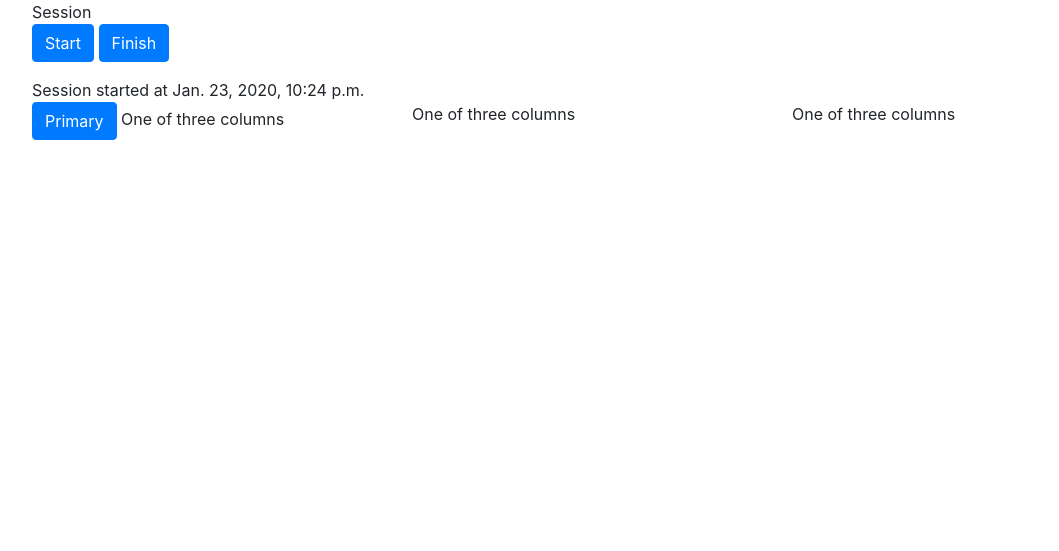
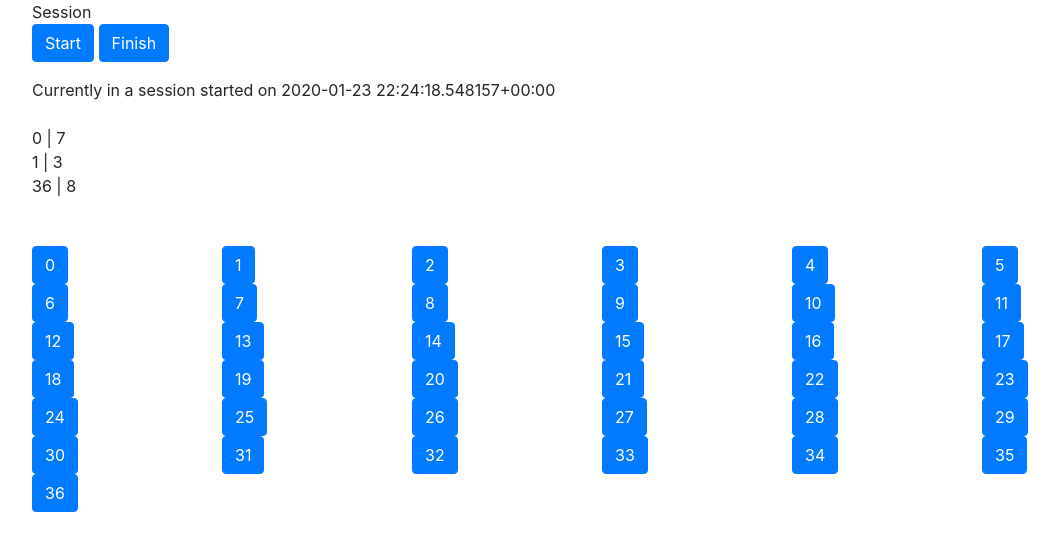
Before and after one commit to william-ma/roulettecounter, a Django app: page / in a window 1280 px wide. Shown: the top 551 px of the page, without its empty margins (53-1112 px from the left). Run offline with Django 3.2, Linux system fonts and the light colour scheme; data comes from the database, SQL or seed files in the repository; both versions use the stored data as it was after the commit; some libraries are stand-ins or nearby versions.

Commit message:
Implemented counting functionality

```diff
--- a/roulettecounter/templates/roulettecounter/home.html
+++ b/roulettecounter/templates/roulettecounter/home.html
@@ -14,24 +14,149 @@
       <button type="submit" class="btn btn-primary" name="start_session" value="1">Start</button>
       <button type="submit" class="btn btn-primary" name="finish_session" value="1">Finish</button>
     </form>
-  {% if currentSession %}
-  Session started at {{ currentSession.dateStart }}
-  {% else %}
-  awoiefjwifoj
-  {% endif %}
+
+    {{ sessionMessage }}
 
     <br>
+    <br>
+
+    {% for number in numbers %}
+    {% if number.count != 0 %}
+      {{ number.number }} | {{ number.count }}
+    <br>
+    {% endif %}
+    {% endfor %}
+
+    <br>
+    <br>
+
+    <form method="POST" action="">
+      {% csrf_token %}
       <div class="row">
-    <div class="col-sm">
-      <button type="button" class="btn btn-square btn-primary">Primary</button>
-      One of three columns
+        <div class="col">
+          <button type="submit" class="btn btn-primary" name="number" value="0">0</button>
         </div>
-    <div class="col-sm">
-      One of three columns
+        <div class="col">
+          <button type="submit" class="btn btn-primary" name="number" value="1">1</button>
         </div>
-    <div class="col-sm">
-      One of three columns
+        <div class="col">
+          <button type="submit" class="btn btn-primary" name="number" value="2">2</button>
+        </div>
+        <div class="col">
+          <button type="submit" class="btn btn-primary" name="number" value="3">3</button>
+        </div>
+        <div class="col">
+          <button type="submit" class="btn btn-primary" name="number" value="4">4</button>
+        </div>
+        <div class="col">
+          <button type="submit" class="btn btn-primary" name="number" value="5">5</button>
         </div>
       </div>
+      <div class="row">
+        <div class="col">
+          <button type="submit" class="btn btn-primary" name="number" value="6">6</button>
+        </div>
+        <div class="col">
+          <button type="submit" class="btn btn-primary" name="number" value="7">7</button>
+        </div>
+        <div class="col">
+          <button type="submit" class="btn btn-primary" name="number" value="8">8</button>
+        </div>
+        <div class="col">
+          <button type="submit" class="btn btn-primary" name="number" value="9">9</button>
+        </div>
+        <div class="col">
+          <button type="submit" class="btn btn-primary" name="number" value="10">10</button>
+        </div>
+        <div class="col">
+          <button type="submit" class="btn btn-primary" name="number" value="11">11</button>
+        </div>
+      </div>
+      <div class="row">
+        <div class="col">
+          <button type="submit" class="btn btn-primary" name="number" value="12">12</button>
+        </div>
+        <div class="col">
+          <button type="submit" class="btn btn-primary" name="number" value="13">13</button>
+        </div>
+        <div class="col">
+          <button type="submit" class="btn btn-primary" name="number" value="14">14</button>
+        </div>
+        <div class="col">
+          <button type="submit" class="btn btn-primary" name="number" value="15">15</button>
+        </div>
+        <div class="col">
+          <button type="submit" class="btn btn-primary" name="number" value="16">16</button>
+        </div>
+        <div class="col">
+          <button type="submit" class="btn btn-primary" name="number" value="17">17</button>
+        </div>
+      </div>
+      <div class="row">
+        <div class="col">
+          <button type="submit" class="btn btn-primary" name="number" value="18">18</button>
+        </div>
+        <div class="col">
+          <button type="submit" class="btn btn-primary" name="number" value="19">19</button>
+        </div>
+        <div class="col">
+          <button type="submit" class="btn btn-primary" name="number" value="20">20</button>
+        </div>
+        <div class="col">
+          <button type="submit" class="btn btn-primary" name="number" value="21">21</button>
+        </div>
+        <div class="col">
+          <button type="submit" class="btn btn-primary" name="number" value="22">22</button>
+        </div>
+        <div class="col">
+          <button type="submit" class="btn btn-primary" name="number" value="23">23</button>
+        </div>
+      </div>
+      <div class="row">
+        <div class="col">
+          <button type="submit" class="btn btn-primary" name="number" value="24">24</button>
+        </div>
+        <div class="col">
+          <button type="submit" class="btn btn-primary" name="number" value="25">25</button>
+        </div>
+        <div class="col">
+          <button type="submit" class="btn btn-primary" name="number" value="26">26</button>
+        </div>
+        <div class="col">
+          <button type="submit" class="btn btn-primary" name="number" value="27">27</button>
+        </div>
+        <div class="col">
+          <button type="submit" class="btn btn-primary" name="number" value="28">28</button>
+        </div>
+        <div class="col">
+          <button type="submit" class="btn btn-primary" name="number" value="29">29</button>
+        </div>
+      </div>
+      <div class="row">
+        <div class="col">
+          <button type="submit" class="btn btn-primary" name="number" value="30">30</button>
+        </div>
+        <div class="col">
+          <button type="submit" class="btn btn-primary" name="number" value="31">31</button>
+        </div>
+        <div class="col">
+          <button type="submit" class="btn btn-primary" name="number" value="32">32</button>
+        </div>
+        <div class="col">
+          <button type="submit" class="btn btn-primary" name="number" value="33">33</button>
+        </div>
+        <div class="col">
+          <button type="submit" class="btn btn-primary" name="number" value="34">34</button>
+        </div>
+        <div class="col">
+          <button type="submit" class="btn btn-primary" name="number" value="35">35</button>
+        </div>
+      </div>
+      <div class="row">
+        <div class="col">
+          <button type="submit" class="btn btn-primary" name="number" value="36">36</button>
+        </div>
+      </div>
+    </form>
   </div>
 </body>
--- a/roulettecounter/views.py
+++ b/roulettecounter/views.py
@@ -5,31 +5,36 @@ import datetime
 # Create your views here.
 def homepage(request):
     context = {}
+    context['sessionMessage'] = ""
+    currentSession = getCurrentSession()
 
-    currentSession = None
     if request.method == "POST":
         if request.POST.get('start_session', False):
             if not isInASession():
                 currentSession = startSession()
+                context['sessionMessage'] = "Session started at " + str(currentSession.dateStart)
+            else:
+                context['sessionMessage'] = "Already in a session started on " + str(currentSession.dateStart)
         elif request.POST.get('finish_session', False):
             if isInASession():
-                finishSession()
-    else:
-        # should i programmatically... generate the html? i suppose i do need to pass the "count" to that website to actually show the count... otherwise it's kind of useless...
-        # so i'll need to pass all 37 numbers into the field into context.
-        print("method: " + request.method)
-        # hold a variable... whether i'm in a session or not...
-        # pass that variable onwards?
-        # go to db... get the last session and see if the date has ended...
-        try:
-            currentSession = Session.objects.latest('dateStart')
-        except Session.DoesNotExist:
-            pass
-            # inSession = currentSession.dateEnd != None
-            # if inSession:
-            #     context['inSession'] = inSession
+                finishedSession = finishSession()
+                context['sessionMessage'] = "Session ended on " + str(finishedSession.dateEnd)
+            else:
+                context['sessionMessage'] = "No session to finish"
+        elif request.POST.get('number', False):
+            if isInASession():
+                number = request.POST.get('number', False)
+                numberObj = Number.objects.get(number=number, session=currentSession)
+                numberObj.count += 1
+                numberObj.save()
+            else:
+                context['sessionMessage'] = "Must be in a session to use numbers"
+    elif request.method == "GET":
+        if isInASession():
+            context['sessionMessage'] = "Currently in a session started on " + str(currentSession.dateStart)
 
     context['currentSession'] = currentSession
+    context['numbers'] = Number.objects.filter(session=currentSession)
 
     return render(request=request, template_name="roulettecounter/home.html", context=context)
 
@@ -64,7 +69,10 @@ def startSession():
     return session
 
 def finishSession():
+    print("finishSession()")
     session = getCurrentSession()
     if session:
         session.dateEnd = datetime.datetime.now()
         session.save()
+
+    return session
```
Also changed, not shown: db.sqlite3. Lines whose indentation alone changed are shown as unchanged.
